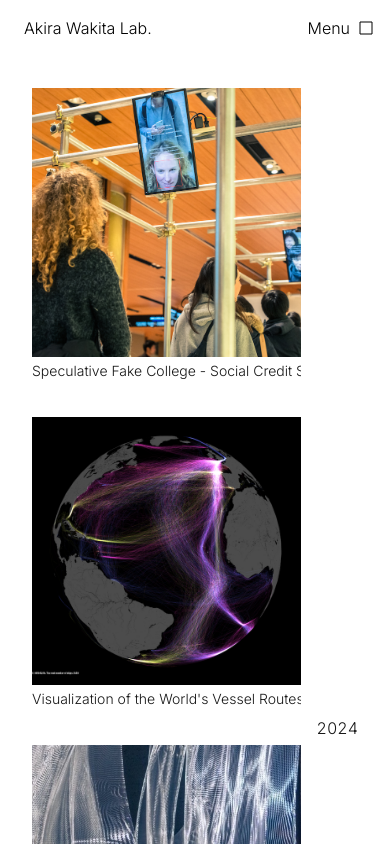
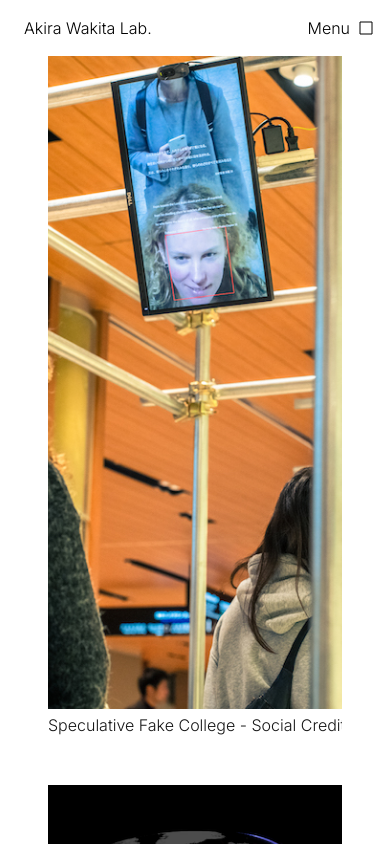
Before and after one commit to wakita-lab/web, a Next.js app: page /works in a window 390 px wide. Shown: the top 844 px of the page. Built offline with nearby package versions, Linux system fonts and the light colour scheme.

Commit message:
refactor: Revise layout and spacing in WorksPage for improved responsiveness and visual appeal

```diff
--- a/src/app/works/[id]/page.tsx
+++ b/src/app/works/[id]/page.tsx
@@ -69,12 +69,6 @@ export default async function WorkPage({ params }: WorkPageProps) {
                     <FormattedText text={work.press.en} />
                   </div>
                 )}
-                {work.team && (
-                  <div>
-                    <h3 className="font-medium">Team</h3>
-                    <FormattedText text={work.team.en} />
-                  </div>
-                )}
                 {work.exhibition && (
                   <div>
                     <h3 className="font-medium">Exhibition</h3>
@@ -102,12 +96,6 @@ export default async function WorkPage({ params }: WorkPageProps) {
                     <FormattedText text={work.press.ja} />
                   </div>
                 )}
-                {work.team?.ja && (
-                  <div>
-                    <h3 className="font-medium">Team</h3>
-                    <FormattedText text={work.team.ja} />
-                  </div>
-                )}
                 {work.exhibition?.ja && (
                   <div>
                     <h3 className="font-medium">Exhibitipon</h3>
--- a/src/app/works/page.tsx
+++ b/src/app/works/page.tsx
@@ -4,30 +4,31 @@ import { WORKS } from '@/constants/works';
 
 export default function WorksPage() {
   return (
-    <div className="m-auto flex max-w-7xl items-end p-8 pb-24">
-      <div className="grid w-full grid-cols-1 gap-8 sm:grid-cols-2 md:grid-cols-3">
+    <div className="m-auto grid w-full max-w-screen-xl grid-cols-1 gap-12 px-12 pb-24 sm:grid-cols-2 sm:gap-8 sm:px-24 lg:grid-cols-3">
       {WORKS.map((work) => (
         <Link
           key={work.id}
           href={`/works/${work.id}`}
-            className="relative flex flex-col transition-opacity hover:opacity-80"
+          className="relative flex flex-col gap-1 transition-opacity hover:opacity-80"
         >
           <Image
             src={work.images[0]}
             alt={work.title.en}
-              width={400}
-              height={400}
-              className="aspect-square object-cover"
+            width={512}
+            height={512}
+            className="aspect-[9/20] object-cover"
           />
-            <div className="w-full overflow-hidden text-nowrap bg-white py-1 pr-16">
-              <h2 className="text-sm">{work.title.en}</h2>
+          <div className="w-full overflow-hidden text-nowrap bg-white">
+            <h2 className="text-base">
+              {work.title.en}
+            </h2>
           </div>
         </Link>
       ))}
-      </div>
-      <time className="sticky bottom-24 py-2 pl-4 tabular-nums">
+
+      {/* <time className="sticky bottom-24 right-16 w-16 tabular-nums">
         2024
-      </time>
+      </time> */}
     </div>
   );
 }
```
Lines whose indentation alone changed are shown as unchanged.
